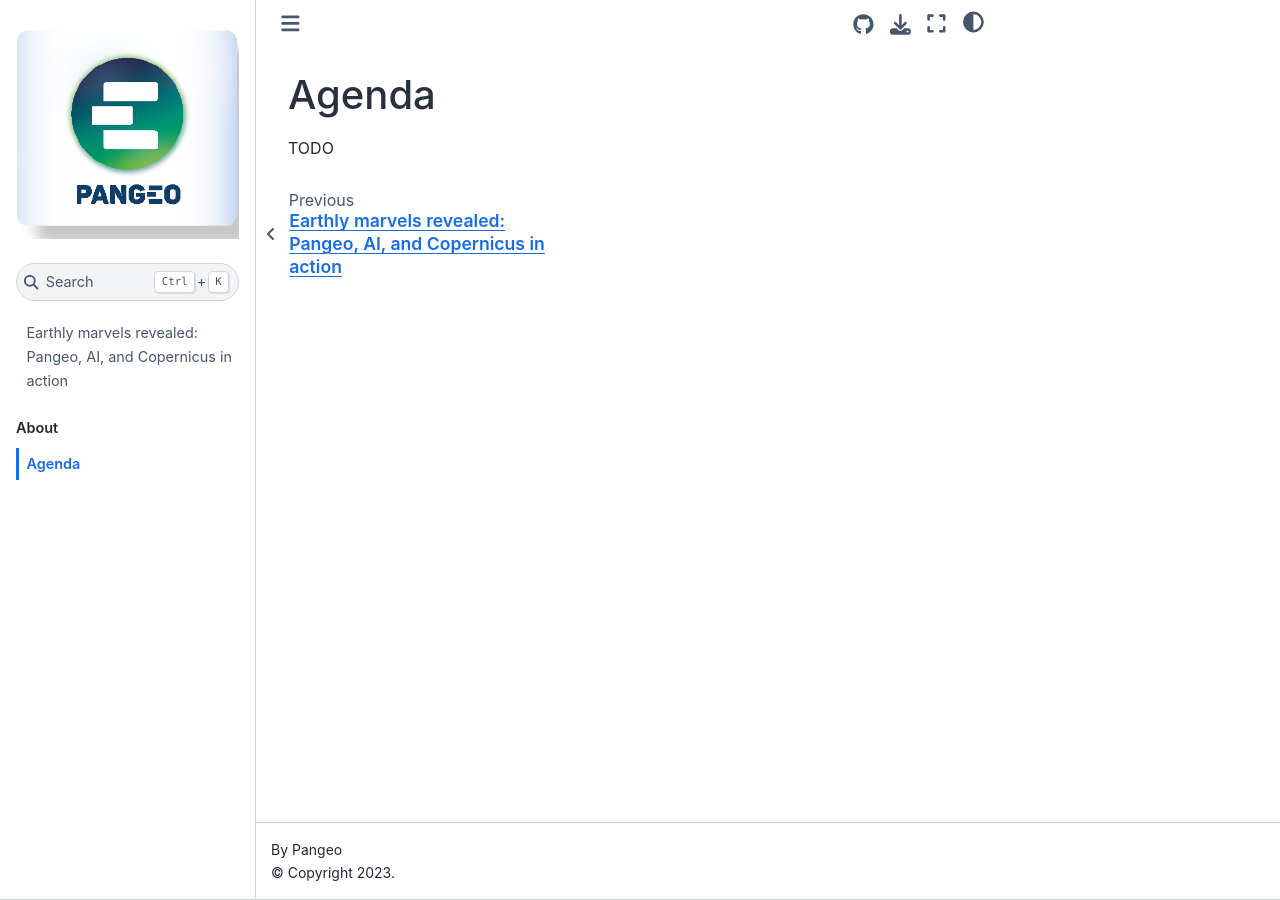
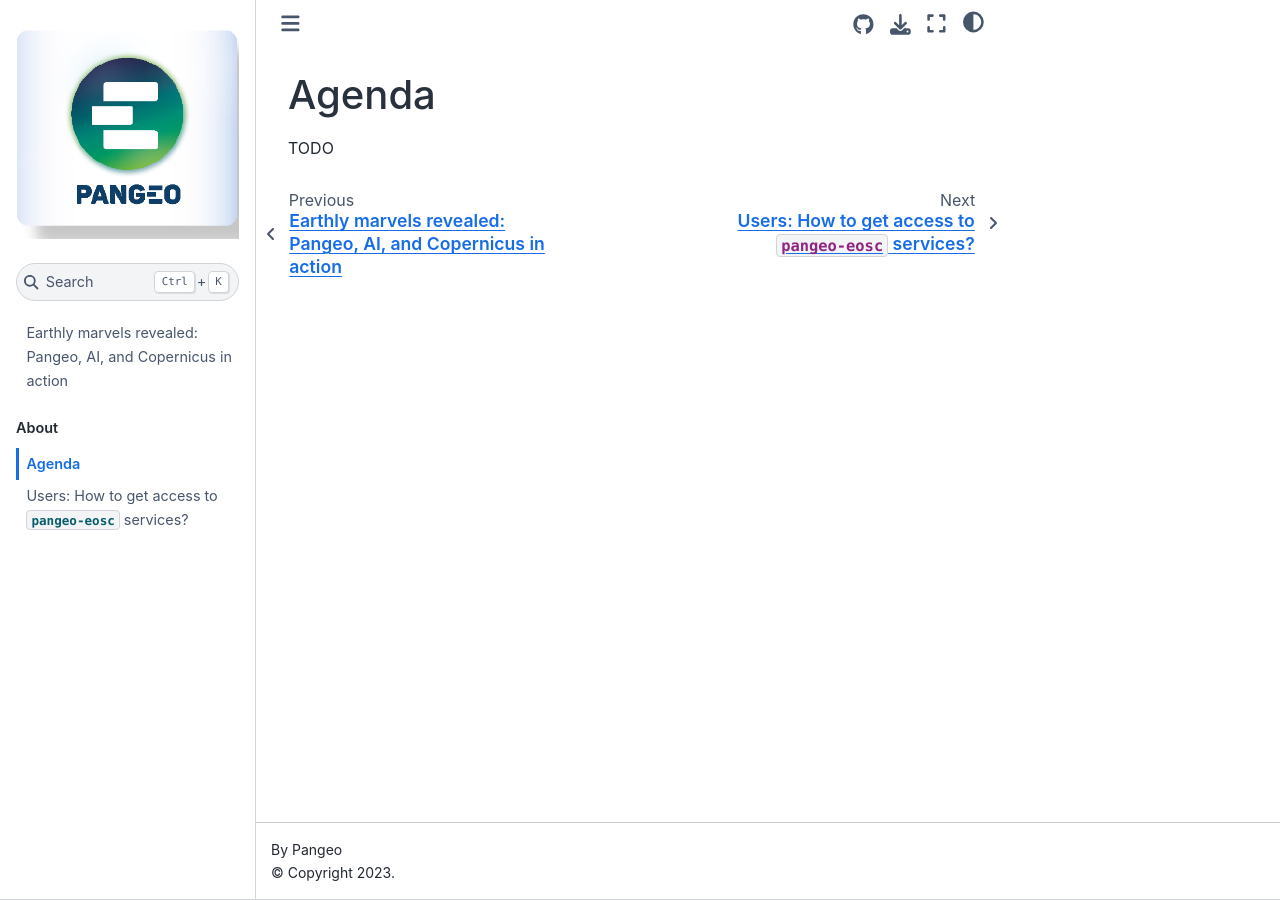
Before and after one commit to pangeo-data/pangeo-igarss2024, a Jupyter Book: the page built from docs/agenda.md, in a window 1280 px wide. Built offline with Jupyter Book 1.0.4 settings and Sphinx 7.4.7 and the Sphinx Book theme 1.1.4, drawn with Linux system fonts in a browser that asks for light colours; comment, search, counter and statistics services are not loaded; part of the change alters nothing that is shown.

```diff
--- a/docs/_toc.yml
+++ b/docs/_toc.yml
@@ -4,3 +4,4 @@ parts:
   - caption: About
     chapters:
       - file: agenda
+      - file: users-getting-started
--- /dev/null
+++ b/docs/users-getting-started.md
@@ -0,0 +1,63 @@
+
+# Users: How to get access to `pangeo-eosc` services?
+
+In this section you will learn how to register and access `pangeo-eosc` services.
+
+## Registration
+
+You need to create an [EGI Check-in account](https://www.egi.eu/service/check-in/) and enroll to the `vo.pangeo.eu` Virtual Organisation. There are several steps to follow:
+
+1. **Sign up** for an EGI Check-in account following [these steps](https://docs.egi.eu/users/aai/check-in/signup/). **Using [ORCID iD](https://orcid.org/) to authenticate is recommended.**
+2. **Enroll** in the `vo.pangeo.eu` Virtual Organisation (VO) by clicking on [the enrollment URL](https://aai.egi.eu/registry/co_petitions/start/coef:386) using the EGI Check-in account created in the previous step. Review and click on `Submit`. Please add a note in the statement of purpose (make sure you use the text given by your instructors) when requesting to join the VO explaining why you want to access `pangeo-eosc`.
+
+## Access DaskHub
+
+Access DaskHub via [https://pangeo-eosc.vm.fedcloud.eu/](https://pangeo-eosc.vm.fedcloud.eu/) and choose among the 4 available flavors (as shown on the figure below):
+
+![Cloud EGI JupyterHub flavors](images/flavors.png)
+
+- Pangeo Notebook uses a docker image maintained by the Pangeo community. It contains all the Python packages you need to data analysis and visualization. The list of packages and all the Pangeo Notebook environment is made available [here](https://github.com/pangeo-data/pangeo-docker-images); look up the `pangeo-notebook` folder.
+- Machine Learning Pangeo notebook with GPU enable tensorflow2: similarly, it is maintained by the Pangeo community and the complete computational environment with the list of Python packages is also available at [https://github.com/pangeo-data/pangeo-docker-images](https://github.com/pangeo-data/pangeo-docker-images) in the `ml-notebook` folder. This flavor contains all the packages from the Pangeo Notebook flavor and is GPU-enabled tensorflow2. Choose this flavor if you need GPUs; for instance for training neural networks;
+- Machine Learning Pangeo notebook with GPU enable pytorch: it is the same as `ml-notebook` but with GPU-enabled pytorch.
+- Datascience Notebook with Python, R and Julia is maintained by the Jupyter community at [https://github.com/jupyter/docker-stacks](https://github.com/jupyter/docker-stacks). Look up the `datascience-notebook` folder. It contains 3 different kernels, namely Python, R and Julia notebooks. Please note that you would probably need to add additional packages as the list of available packages is not exhaustive.
+
+Currently (September 2023) we have configured quotas to host 20 simultaneous users with Jupyter (8 CPUs, 32GB RAM) and a Dask cluster (max: 4 workers, each worker with 8 CPUs and 32 GB RAM). This is subject to change depending on usage and resource availability at CESNET.
+You need to click on `Sign in with EGI Check-in` and then use your ORCID iD credentials.
+
+A [Dask Gateway](https://gateway.dask.org/) is available for scaling your computation. For more details on this deployment, you may want to take a look at [Daskhub helm chart](https://github.com/dask/helm-chart/tree/main/daskhub).
+
+## Access MinIO
+
+Each user has a very small amount of local storage when using the DaskHub as it is not meant to be used for storing large data.  Instead a dedicated [MinIO Object storage](https://min.io) has been setup.
+
+The MinIO console endpoint is: [https://pangeo-eosc-minio.vm.fedcloud.eu/](https://pangeo-eosc-minio.vm.fedcloud.eu/). You can authenticate to the MinIO Object Storage in the same way you login to DaskHub. As shown on the Figure below, make sure you "Select Other Authentication Method" and "Login with SSO (checkin)" to access the MinIO console. Then use your ORCID iD to login.
+
+![minIO Login](images/minIO_login.png)
+
+You can create, access and manage your buckets from the minIO console (or use [minIO Python package](https://min.io/docs/minio/linux/developers/python/minio-py.html)). The figure below shows the GUI (with several tabs on the left; the bucket tab is selected on the figure): initially, you won't have any buckets so please feel free to create public/privates buckets.
+
+![minIO buckets](images/minIO_buckets.png)
+
+In addition to the MinIO console, the API end point is `https://pangeo-eosc-minioapi.vm.fedcloud.eu/` for those who prefer to interact with MinIO via the API.
+
+## Support
+
+If you need support, please open an [issue](https://github.com/pangeo-data/pangeo-igarss2024/issues).
+
+# How to acknowledge Pangeo-EOSC
+
+[Pangeo-EOSC](https://github.com/pangeo-data/pangeo-eosc/) has benefited from services and resources provided by the [EGI-ACE project](https://www.egi.eu/project/egi-ace/) (funded by the European Union’s Horizon 2020 research and innovation programme under Grant Agreement no. 101017567), and the [C-SCALE project](https://c-scale.eu/) (funded by the European Union's Horizon 2020 research and innovation programme under grant agreement no. 101017529), with the dedicated support of [CESNET](https://www.cesnet.cz/en/).
+
+## The European Open Science Cloud (EOSC)
+
+![EOSC logo](./images/EOSC_logo-small.png)
+
+The [European Open Science Cloud (EOSC)](https://open-science-cloud.ec.europa.eu/) aims at becoming the main environment for hosting and processing research data to support European Science.
+
+## Pangeo Europe
+
+![Pangeo logo](./images/pangeo_name_logo.png)
+
+[Pangeo](https://pangeo.io/) is a worldwide community for Big Data geoscience promoting open, reproducible, and scalable science.
+
+[Pangeo Europe](https://pangeo.io/meeting-notes.html) aims at highlighting European contributions to the Pangeo Community and at providing a reference deployment for Pangeo on EOSC. The Pangeo deployment on EOSC has been made possible thanks to [CESNET](https://www.cesnet.cz/en/) in the context of the the [EGI-ACE project](https://youtu.be/Vc9SZNa2-Os) and the [C-SCALE project](https://youtu.be/-jBkR_2_vg8).
```
Also changed, not shown: docs/images/EOSC_logo-small.png (added), docs/images/minIO_buckets.png (added), docs/images/minIO_login.png (added), docs/images/pangeo_name_logo.png (added).
